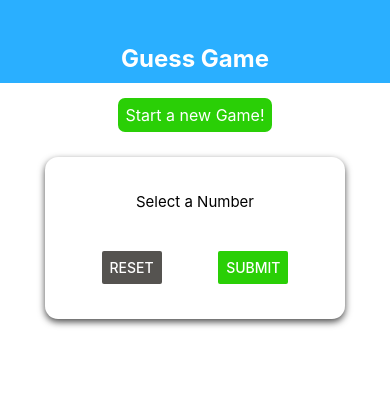
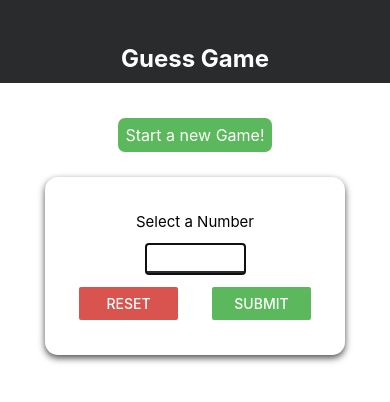
Before and after one commit to anik1612/guess-game-react-native, a React Native app: screen / in a window 390 px wide. Shown: the top 402 px of the page. Built offline with nearby package versions, Linux system fonts and the light colour scheme.

Commit message:
selected number card added

```diff
--- /dev/null
+++ b/src/components/Card.js
@@ -0,0 +1,27 @@
+import React from 'react';
+import { View, StyleSheet } from 'react-native';
+import colors from '../theme/colors';
+
+const Card = ({ children, style }) => {
+	return <View style={{ ...styles.card, ...style }}>{children}</View>;
+};
+
+const styles = StyleSheet.create({
+	card: {
+		alignItems: 'center',
+		shadowColor: colors.black,
+		shadowOffset: {
+			width: 0,
+			height: 3,
+		},
+		shadowOpacity: 0.7,
+		shadowRadius: 7,
+		elevation: 5,
+		backgroundColor: colors.white,
+		paddingVertical: 35,
+		marginVertical: 25,
+		borderRadius: 13,
+	},
+});
+
+export default Card;
--- a/src/components/GameScreen.js
+++ b/src/components/GameScreen.js
@@ -1,26 +1,100 @@
-import React from 'react';
+import React, { useState } from 'react';
 import {
 	View,
 	Text,
 	StyleSheet,
-	TextInput,
 	Button,
 	Dimensions,
+	Keyboard,
+	Alert,
+	TouchableWithoutFeedback,
 } from 'react-native';
+import colors from '../theme/colors';
+import Input from './Input';
+import Card from './Card';
+import NumberContainer from './NumberContainer';
 
 const GameScreen = () => {
+	const [enteredValue, setEnteredValue] = useState('');
+	const [confirmed, setConfirmed] = useState(false);
+	const [selectedNumber, setSelectedNumber] = useState();
+
+	const validateTextInput = (input) => {
+		setEnteredValue(input.replace(/[^0-9]/g, ''));
+	};
+
+	const resetInputHandler = () => {
+		setEnteredValue('');
+	};
+
+	const confirmInputHandler = () => {
+		let chosenNumber = parseInt(enteredValue);
+		if (isNaN(chosenNumber) || chosenNumber <= 0 || chosenNumber > 99) {
+			Alert.alert(
+				'Invalid Number',
+				'Please enter a valid number between 0 and 99',
+				[
+					{
+						text: 'Okay',
+						style: 'destructive',
+						onPress: resetInputHandler,
+					},
+				]
+			);
+			return;
+		}
+		setConfirmed(true);
+		setSelectedNumber(parseInt(enteredValue));
+		setEnteredValue('');
+	};
+
+	let confirmedOutput;
+
+	if (confirmed) {
+		confirmedOutput = (
+			<Card style={styles.summaryContainer}>
+				<Text>You selected</Text>
+				<NumberContainer>{selectedNumber}</NumberContainer>
+				<Button title='START GAME' color={colors.success} />
+			</Card>
+		);
+	}
+
 	return (
+		<TouchableWithoutFeedback onPress={() => Keyboard.dismiss()}>
 			<View style={styles.container}>
 				<Text style={styles.textStyle}>Start a new Game!</Text>
-			<View style={styles.inputContainer}>
+				<Card style={styles.inputContainer}>
 					<Text style={styles.textStyle2}>Select a Number</Text>
-				<TextInput style={{ marginBottom: 23 }} />
+					<Input
+						style={styles.input}
+						autoFocus={true}
+						keyboardType='number-pad'
+						autoCorrect={false}
+						maxLength={2}
+						onChangeText={validateTextInput}
+						value={enteredValue}
+					/>
 					<View style={styles.buttonStyle}>
-					<Button title='Reset' color='#555350' onPress={() => {}} />
-					<Button title='Submit' color='#2acf06' onPress={() => {}} />
+						<View style={styles.button}>
+							<Button
+								title='Reset'
+								color={colors.danger}
+								onPress={resetInputHandler}
+							/>
+						</View>
+						<View style={styles.button}>
+							<Button
+								title='Submit'
+								color={colors.success}
+								onPress={confirmInputHandler}
+							/>
 						</View>
 					</View>
+				</Card>
+				{confirmedOutput}
 			</View>
+		</TouchableWithoutFeedback>
 	);
 };
 
@@ -30,10 +104,10 @@ const styles = StyleSheet.create({
 		alignItems: 'center',
 	},
 	textStyle: {
-		marginTop: 15,
+		marginTop: 35,
 		padding: 7,
 		fontSize: 16,
-		backgroundColor: '#2acf06',
+		backgroundColor: colors.success,
 		color: 'white',
 		borderRadius: 7,
 	},
@@ -43,25 +117,23 @@ const styles = StyleSheet.create({
 	},
 	inputContainer: {
 		width: Dimensions.get('window').width / 1.3,
-		alignItems: 'center',
-		shadowColor: 'black',
-		shadowOffset: {
-			width: 0,
-			height: 3,
-		},
-		shadowOpacity: 0.7,
-		shadowRadius: 7,
-		elevation: 5,
-		backgroundColor: 'white',
-		paddingVertical: 35,
-		marginVertical: 25,
-		borderRadius: 13,
 	},
 	buttonStyle: {
 		width: '100%',
 		flexDirection: 'row',
 		justifyContent: 'space-evenly',
 	},
+	button: {
+		width: '33%',
+	},
+	input: {
+		textAlign: 'center',
+		width: '33%',
+	},
+	summaryContainer: {
+        width: '50%',
+		marginTop: 29,
+	},
 });
 
 export default GameScreen;
--- a/src/components/Header.js
+++ b/src/components/Header.js
@@ -1,6 +1,7 @@
 import { StatusBar } from 'expo-status-bar';
 import React from 'react';
 import { View, Text, StyleSheet } from 'react-native';
+import colors from '../theme/colors';
 
 const Header = ({ title }) => {
 	return (
@@ -15,7 +16,7 @@ const styles = StyleSheet.create({
 	headerStyle: {
 		width: '100%',
 		height: 83,
-		backgroundColor: '#2aafff',
+		backgroundColor: colors.dark,
 		alignItems: 'center',
 		justifyContent: 'center',
 	},
--- /dev/null
+++ b/src/components/Input.js
@@ -0,0 +1,18 @@
+import React from 'react';
+import { TextInput, StyleSheet } from 'react-native';
+import colors from '../theme/colors';
+
+const Input = (props) => {
+	return <TextInput {...props} style={{ ...styles.input, ...props.style }} />;
+};
+
+const styles = StyleSheet.create({
+	input: {
+		height: 30,
+		borderBottomColor: colors.dark,
+		borderBottomWidth: 3,
+		marginVertical: 13,
+	},
+});
+
+export default Input;
--- /dev/null
+++ b/src/components/NumberContainer.js
@@ -0,0 +1,29 @@
+import React from 'react';
+import { View, Text, StyleSheet } from 'react-native';
+import colors from '../theme/colors';
+
+const NumberContainer = ({ children }) => {
+	return (
+		<View style={styles.container}>
+			<Text style={styles.number}>{children}</Text>
+		</View>
+	);
+};
+
+const styles = StyleSheet.create({
+	container: {
+		borderWidth: 2,
+		borderColor: colors.info,
+		padding: 10,
+		borderRadius: 10,
+		marginVertical: 10,
+		alignItems: 'center',
+		justifyContent: 'center',
+	},
+	number: {
+		color: colors.dark,
+		fontSize: 23,
+	},
+});
+
+export default NumberContainer;
--- /dev/null
+++ b/src/theme/colors.js
@@ -0,0 +1,12 @@
+export default {
+	primary: '#0275d8',
+	secondary: '#f5f5f5',
+	info: '#5bc0de',
+	success: '#5cb85c',
+	warning: '#f0ad4e',
+	danger: '#d9534f',
+	light: '#f7f7f7',
+	dark: '#292b2c',
+	black: 'black',
+	white: 'white',
+};
```
Lines whose indentation alone changed are shown as unchanged.
